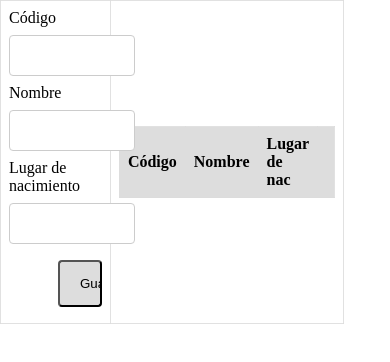
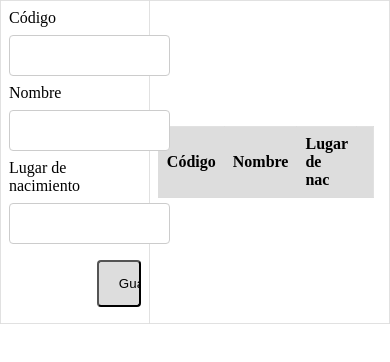
Before and after one commit to ailed2008/registro-empleados, a plain HTML site: page index.html in a window 390 px wide. Drawn offline with Linux system fonts and the light colour scheme.

Commit message:
Responsive

```diff
--- a/index.html
+++ b/index.html
@@ -1,5 +1,6 @@
 <!DOCTYPE html>
 <html lang="en">
+
 <head>
     <meta charset="UTF-8">
     <meta http-equiv="X-UA-Compatible" content="IE=edge">
@@ -7,22 +8,25 @@
     <link rel="stylesheet" href="assets/css/style.css">
     <title>Registro de empleados</title>
 </head>
+
 <body>
+    <div class="contenedor">
         <table>
             <tr>
                 <td>
                     <form onsubmit="event.preventDefault();onFormSubmit();" autocomplete="off">
                         <div>
-                    <label for="">Código</label><label class="validation-error hide" id="codigoValidationError">Este campo es obligatorio</label>
-                    <input type="text" name = "codigo" id="codigo">
+                            <label for="">Código</label><label class="validation-error hide"
+                                id="codigoValidationError">Este campo es obligatorio</label>
+                            <input type="text" name="codigo" id="codigo">
                         </div>
                         <div>
                             <label for="">Nombre</label>
-                    <input type="text" name = "nombre" id="nombre">
+                            <input type="text" name="nombre" id="nombre">
                         </div>
                         <div>
                             <label for="">Lugar de nacimiento</label>
-                    <input type="text" name = "lugar-nac" id="lugar-nac">
+                            <input type="text" name="lugar-nac" id="lugar-nac">
                         </div>
                         <div class="form-action-buttons">
                             <input type="submit" value="Guardar">
@@ -46,6 +50,8 @@
                 </td>
             </tr>
         </table>
+    </div>
     <script src="assets/js/main.js"></script>
 </body>
+
 </html>
```
Lines whose indentation alone changed are shown as unchanged.
